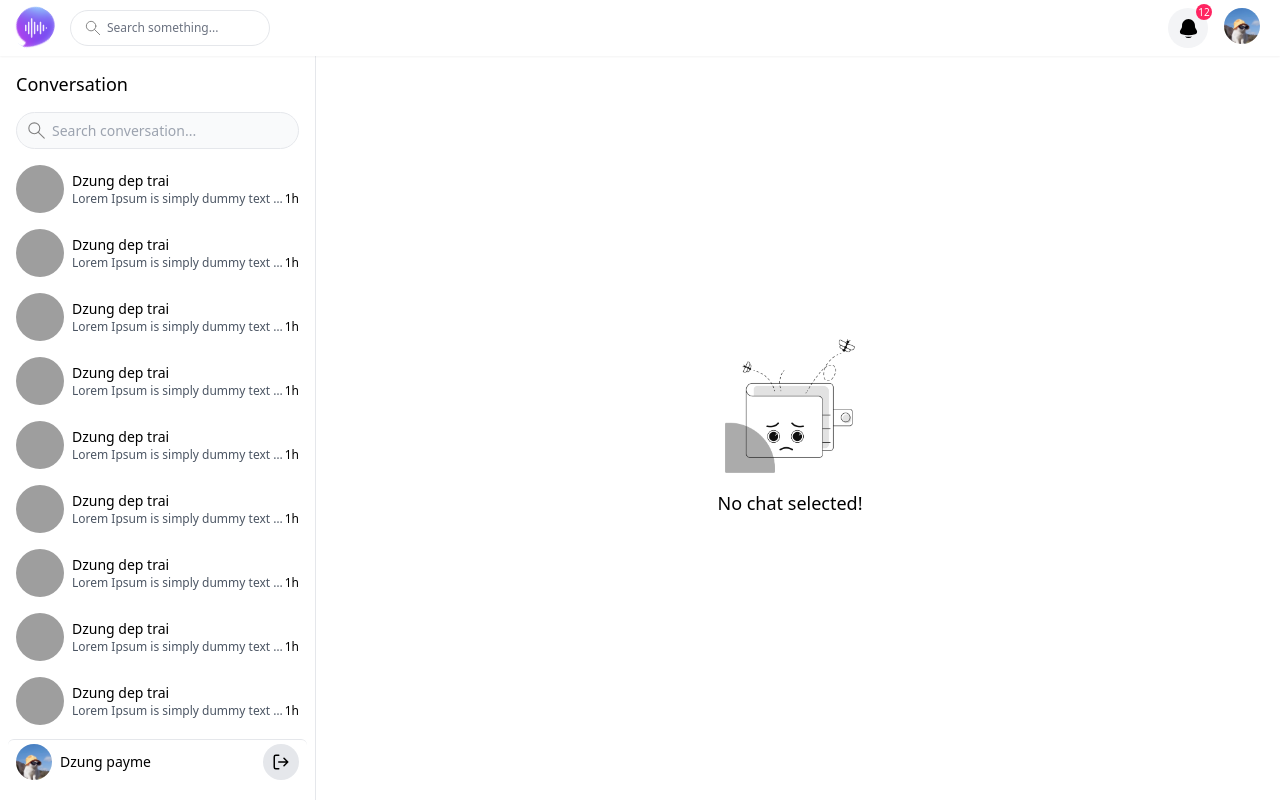
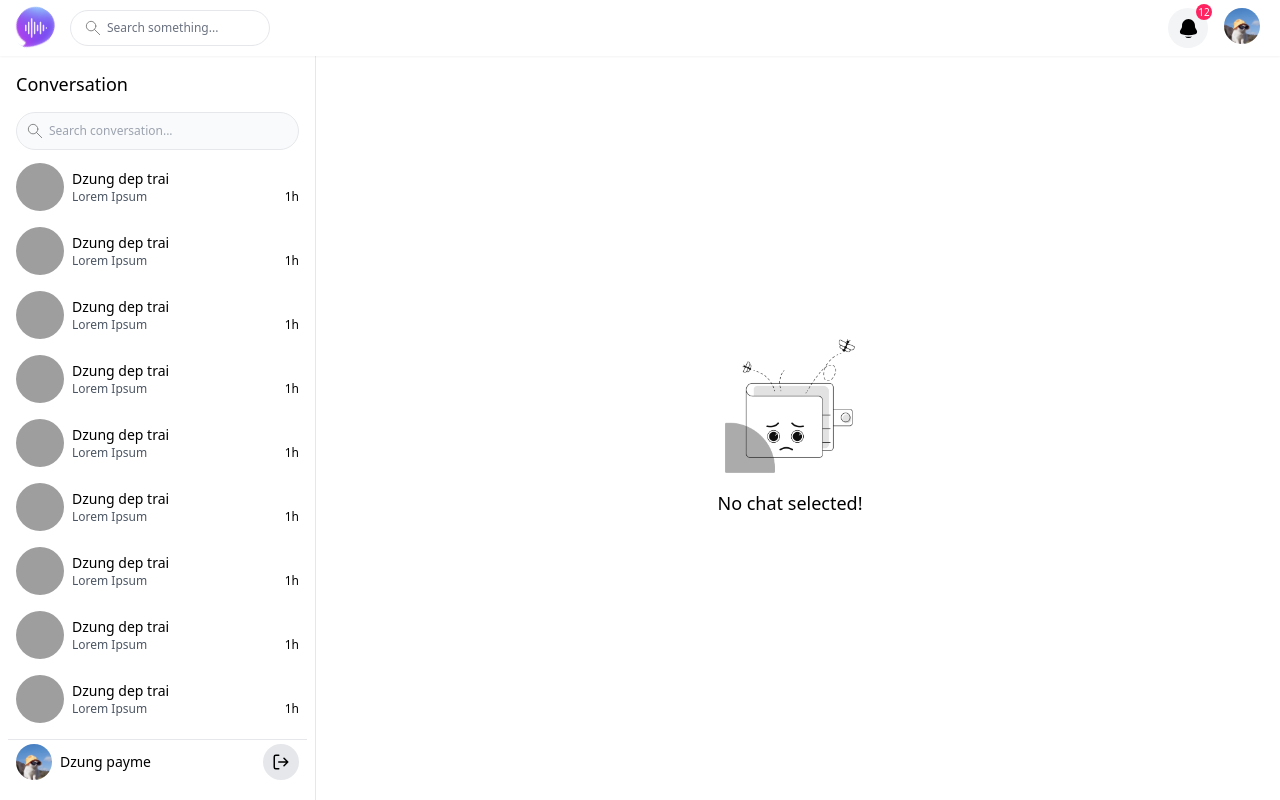
Before and after one commit to VNBShop/vnb-web-client, a Next.js app: page /conversation in a window 1280 px wide. Built offline with nearby package versions, Linux system fonts and the light colour scheme; sample sign-in values are in the browser's storage; grey boxes are pictures that could not be loaded.

Commit message:
update forum chat

```diff
--- a/src/components/conversation-card.tsx
+++ b/src/components/conversation-card.tsx
@@ -6,24 +6,16 @@ export default function ConversationCard() {
   return (
     <Link
       href="/conversation/1"
-      className="flex items-center gap-2 rounded-md px-2 py-2 lg:hover:bg-gray-100"
+      className="flex items-center gap-2 rounded-md px-2 py-[5px] lg:hover:bg-gray-100"
     >
       <Avatar src="/common" username="Dzung" className="h-12 w-12" />
       <section className="flex-1">
         <p className="text-sm font-medium">Dzung dep trai</p>
         <div className="flex">
-          <p className=" line-clamp-1 text-xs text-gray-600">
-            Lorem Ipsum is simply dummy text of the printing and typesetting
-            industry. Lorem Ipsum has been the industrys standard dummy text
-            ever since the 1500s, when an unknown printer took a galley of type
-            and scrambled it to make a type specimen book. It has survived not
-            only five centuries, but also the leap into electronic typesetting,
-            remaining essentially unchanged. It was popularised in the 1960s
-            with the release of Letraset sheets containing Lorem Ipsum passages,
-            and more recently with desktop publishing software like Aldus
-            PageMaker including versions of Lorem Ipsum.
+          <p className=" line-clamp-1 flex-1 text-xs text-gray-600">
+            Lorem Ipsum
           </p>
-          <span className="flex-1 text-xs">1h</span>
+          <span className="text-xs">1h</span>
         </div>
       </section>
     </Link>
--- a/src/components/form/add-post.tsx
+++ b/src/components/form/add-post.tsx
@@ -46,7 +46,7 @@ export default function AddPostForm() {
               <FormItem>
                 <textarea
                   placeholder="What's on your mind?"
-                  cols={30}
+                  rows={4}
                   maxLength={200}
                   onKeyDown={(e) => {
                     if (e.key === 'Enter') {
--- a/src/components/post/post-media.tsx
+++ b/src/components/post/post-media.tsx
@@ -30,6 +30,7 @@ const postimage = [
 
 export default function PostMedia() {
   const [carousel, setCarousel] = useState<any[] | null>(null)
+  const [carouselIndex, setCarouselIndex] = useState(0)
 
   return (
     <>
@@ -44,7 +45,10 @@ export default function PostMedia() {
               <li
                 data-length={postimage.length - 4}
                 key={item.id}
-                onClick={() => setCarousel(postimage)}
+                onClick={() => {
+                  setCarousel(postimage)
+                  setCarouselIndex(index)
+                }}
                 className={`group relative w-full overflow-hidden pb-[100%] ${
                   postimage.length === 3 ? '[&:nth-child(2)]:row-span-2' : ''
                 }
@@ -73,7 +77,13 @@ export default function PostMedia() {
         })}
       </ul>
 
-      <Carousel images={carousel} close={() => setCarousel(null)} />
+      <Carousel
+        images={carousel}
+        close={() => setCarousel(null)}
+        options={{
+          startIndex: carouselIndex,
+        }}
+      />
     </>
   )
 }
--- a/src/contents/conversation/conversation-list.tsx
+++ b/src/contents/conversation/conversation-list.tsx
@@ -2,7 +2,7 @@ import ConversationCard from '@/components/conversation-card'
 
 export default function ConversationList() {
   return (
-    <ul className="w-full flex-1 overflow-auto">
+    <ul className="w-full flex-1 space-y-[6px] overflow-auto">
       {Array.from('0123456789412312', Number).map((_: unknown, index) => (
         <li key={index}>
           <ConversationCard />
--- a/src/contents/conversation/search.tsx
+++ b/src/contents/conversation/search.tsx
@@ -3,10 +3,10 @@ import Icon from '@/common/icons'
 export default function ConversationSearch() {
   return (
     <div className="w-full px-2">
-      <div className="flex w-full items-center gap-1 rounded-full border bg-gray-50 p-2 py-[6px] text-sm hover:cursor-text">
-        <Icon name="Search" width={23} height={23} color="gray" />
+      <div className="flex w-full items-center gap-1 rounded-full border bg-gray-50 p-2 py-2 text-sm hover:cursor-text">
+        <Icon name="Search" width={20} height={20} color="gray" />
         <input
-          className="flex-1 bg-transparent text-sm text-gray-500 focus-within:outline-0"
+          className="flex-1 bg-transparent text-xs text-gray-500 focus-within:outline-0"
           placeholder="Search conversation..."
         />
       </div>
--- a/src/contents/conversation/sidebar.tsx
+++ b/src/contents/conversation/sidebar.tsx
@@ -19,7 +19,7 @@ export default function ConversationSidebar() {
       <ConversationSearch />
       <ConversationList />
 
-      <div className="flex w-full items-center justify-between rounded-md border-t px-2 py-1 hover:cursor-pointer lg:hover:bg-gray-100">
+      <div className="flex w-full items-center justify-between border-t px-2 py-1 hover:cursor-pointer hover:rounded-md lg:hover:bg-gray-100">
         <article className="flex items-center gap-2">
           <Avatar src="/common/avt.jpeg" username="Dzung payme" />
           <p className="flex-1 text-sm font-medium">Dzung payme</p>
--- a/src/contents/forum/sidebar/index.tsx
+++ b/src/contents/forum/sidebar/index.tsx
@@ -30,7 +30,7 @@ export default function ForumSideBar() {
         <li>
           <hr className="my-4 mt-7" />
           {/* Ads */}
-          <section className="mt-4 rounded-md border p-3">
+          <section className="mt-4 rounded-md">
             <section className="flex items-start gap-5">
               <figure className="">
                 <Image
```
